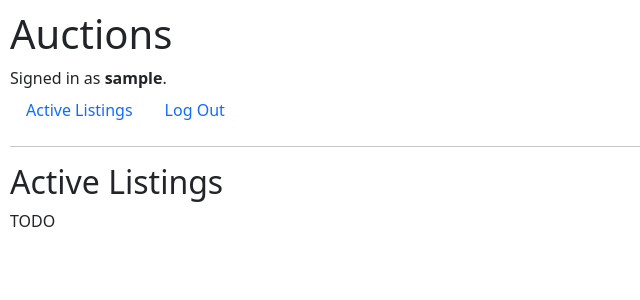
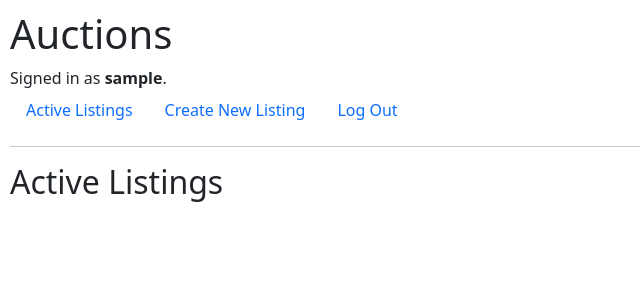
Before and after one commit to minprog-platforms/project-commerce-django-DylanMeegs, a Django app: page / in a window 1280 px wide. Shown: the top 300 px of the page, without its empty margins (0-640 px from the left). Run offline with Django 3.2, Linux system fonts and the light colour scheme; the visitor is signed in with stand-in values (Sample User, id 1); data that the repository does not hold is empty.

Commit message:
Commit 12/12 Changes
Changes to index.html, layout.html, listing.html, and create.html

```diff
--- a/auctions/templates/auctions/index.html
+++ b/auctions/templates/auctions/index.html
@@ -2,6 +2,19 @@
 
 {% block body %}
     <h2>Active Listings</h2>
-
-    TODO
+    <div class="row mx-3">
+        {% for listing in Listings %}
+            <div class="card mx-3" style="width: 18rem; padding-top: 12px;">
+                {% if listing.imageurl %}
+                   <img class="card-img-top" src="{{listing.imageurl}}" alt="{{ listing.title}}">
+                   {% endif %}
+                <div class="card-body">
+                    <h5 class="card-title">{{ listing.title}}</h5>
+                    <p class="card-text">{{ listing.description }}</p>
+                    <p id="bid">Current bid: <span id="price">{{ listing.price }}</span></p>
+                    <a href="{% url 'listing' id=listing.id %}" class="btn btn-primary">Details</a>
+                </div>
+            </div>
+        {% endfor %}
+    </div>
 {% endblock %}
--- a/auctions/templates/auctions/layout.html
+++ b/auctions/templates/auctions/layout.html
@@ -22,6 +22,9 @@
             </li>
             {% if user.is_authenticated %}
                 <li class="nav-item">
+                    <a class="nav-link" href="{% url 'create' %}">Create New Listing</a>
+                </li>
+                <li class="nav-item">
                     <a class="nav-link" href="{% url 'logout' %}">Log Out</a>
                 </li>
             {% else %}
--- /dev/null
+++ b/auctions/templates/auctions/listing.html
@@ -0,0 +1,6 @@
+{% extends "auctions/layout.html" %}
+
+{% block body %}
+    <h2>Title</h2>
+
+{% endblock %}
```
Also changed, not shown: auctions/templates/auctions/create.html (added, +41 -0 lines).
